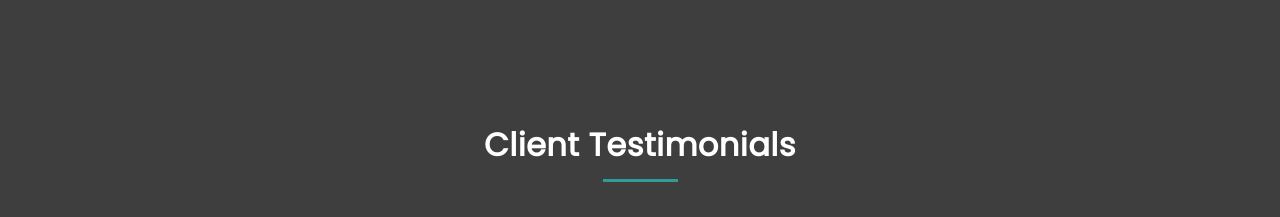
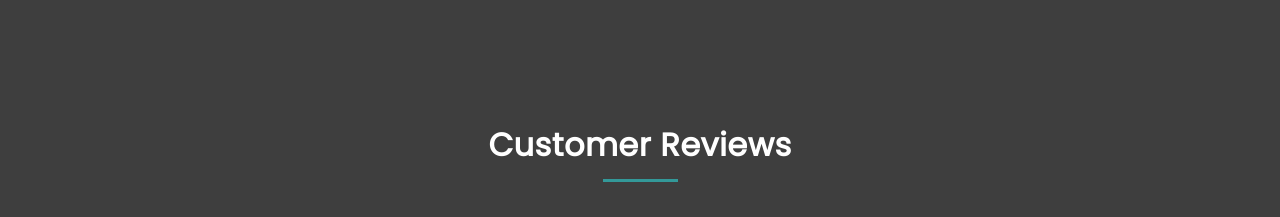
Before and after one commit to DeepLearningLog/DeelLearningLog.github.io, a plain HTML site: page index.html in a window 1280 px wide. Shown: the part 920-1137 px from the top of the page. Drawn offline with nearby package versions, Linux system fonts and the light colour scheme.

Commit message:
Update index.html

```diff
--- a/index.html
+++ b/index.html
@@ -132,7 +132,7 @@
 					<div class="col-md-12">
 						<div class="mu-testimonials-area">
 							<div class="mu-testimonial-header">
-								<h2 class="mu-heading-title">Client Testimonials</h2>
+								<h2 class="mu-heading-title">Customer Reviews</h2>
 								<span class="mu-header-dot"></span>
 							</div>
 
```
